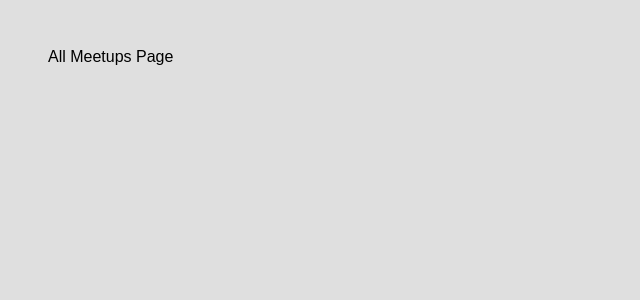
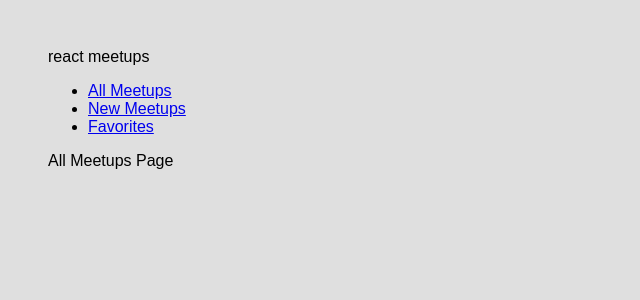
Before and after one commit to YizhouFu/react-course, a React (Create React App) app: page / in a window 1280 px wide. Shown: the top 300 px of the page, without its empty margins (0-640 px from the left). Built offline with nearby package versions, Linux system fonts and the light colour scheme.

Commit message:
add navigation bar
add a main navigation bar to handle pages and routers

```diff
--- a/src/App.js
+++ b/src/App.js
@@ -3,6 +3,7 @@
 import AllMeetupsPage from "./pages/AllMeetups";
 import NewMeetupsPage from "./pages/NewMeetups";
 import FavoritesPage from "./pages/Favorites";
+import MainNavigation from "./components/layout/MainNavigation";
 
 function App() {
   //localhost:3000/
@@ -17,6 +18,7 @@
     ),
     (
       <div>
+        <MainNavigation />
         <Switch>
           <Route path="/" exact={true}>
             <AllMeetupsPage />
--- /dev/null
+++ b/src/components/layout/MainNavigation.js
@@ -0,0 +1,24 @@
+import { Link } from "react-router-dom";
+
+function MainNavigation() {
+  return (
+    <header>
+      <div>react meetups</div>
+      <nav>
+        <ul>
+          <li>
+            <Link to="/">All Meetups</Link>
+          </li>
+          <li>
+            <Link to="/new-meetups">New Meetups</Link>
+          </li>
+          <li>
+            <Link to="/favorites">Favorites</Link>
+          </li>
+        </ul>
+      </nav>
+    </header>
+  );
+}
+
+export default MainNavigation;
```
